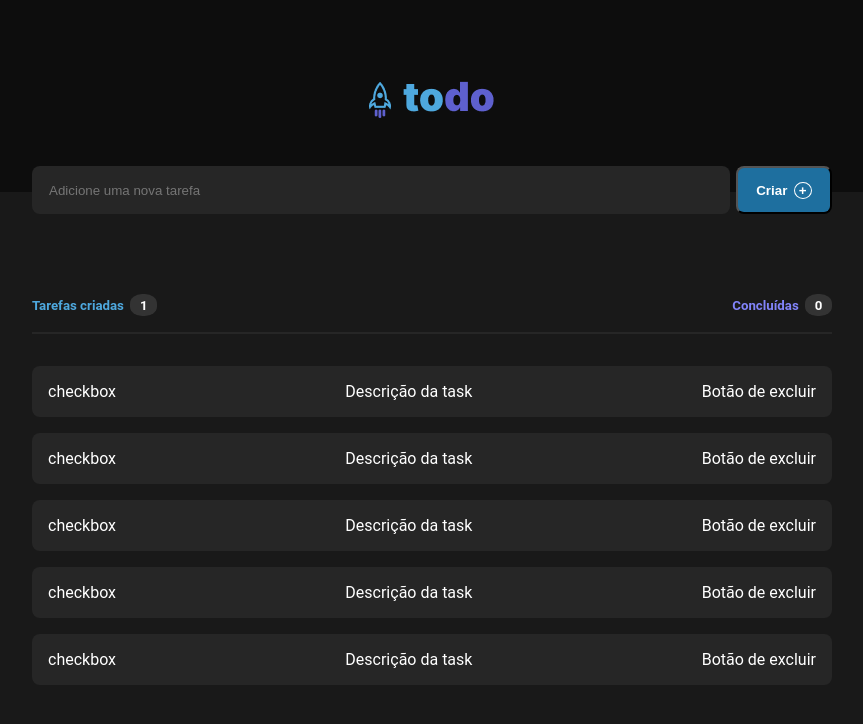
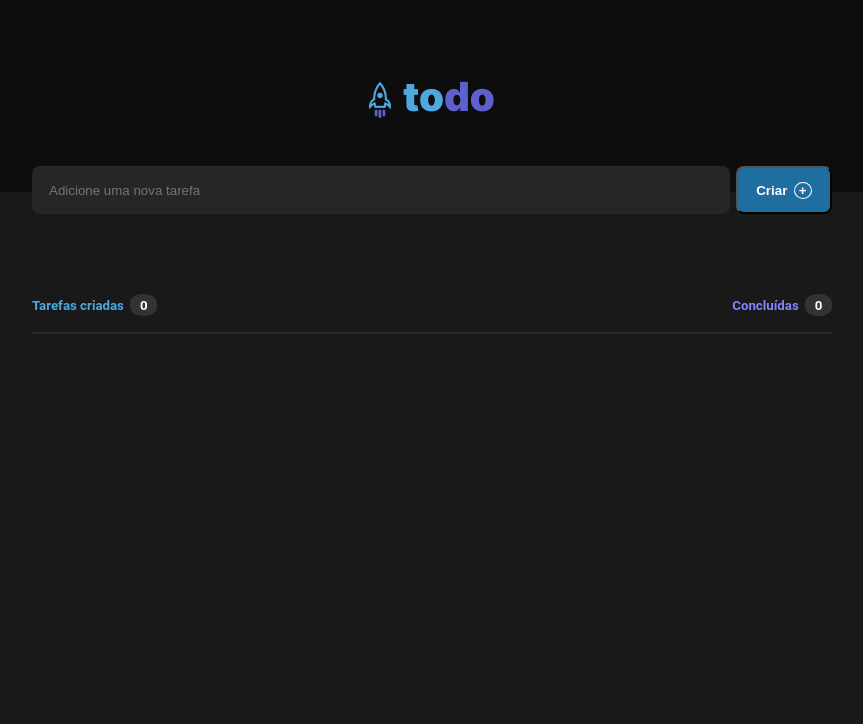
Before and after one commit to GuiSandoval/todo-list, a React (Vite) app: page / in a window 1280 px wide. Shown: the top 724 px of the page, without its empty margins (208-1071 px from the left). Built offline with nearby package versions, Linux system fonts and the light colour scheme.

Commit message:
Add core to addTask

```diff
--- a/src/pages/Home/components/SectionInput/index.tsx
+++ b/src/pages/Home/components/SectionInput/index.tsx
@@ -1,8 +1,27 @@
 import React, { useState } from 'react'
 import * as S from "./styles"
+import { ITask } from '../../interfaces';
 
-function SectionInput() {
+interface SectionInputProps {
+  addTask: (task: ITask) => void;
+}
+
+function SectionInput({ addTask }: SectionInputProps) {
   const [inputValue, setInputValue] = useState('')
+
+  function handleAddTask(e: React.MouseEvent<HTMLButtonElement>) {
+    e.preventDefault();
+
+    if (!inputValue) return alert('Você precisa digitar uma tarefa!');
+    const newTask = {
+      id: new Date().getTime(),
+      title: inputValue,
+      isCompleted: false
+    } as ITask;
+
+    addTask(newTask);
+    setInputValue('');
+  }
 
   return (
     <S.ContainerSectionInput>
@@ -12,7 +31,7 @@ function SectionInput() {
         value={inputValue}
         onChange={(e) => setInputValue(e.currentTarget.value)}
       />
-      <button type="button">Criar</button>
+      <button type="submit" onClick={(e) => handleAddTask(e)}>Criar</button>
     </S.ContainerSectionInput>
   )
 }
--- a/src/pages/Home/components/SectionInput/styles.ts
+++ b/src/pages/Home/components/SectionInput/styles.ts
@@ -1,6 +1,6 @@
 import styled from "styled-components";
 
-export const ContainerSectionInput = styled.section`
+export const ContainerSectionInput = styled.form`
   display: flex;
   flex-direction: row;
   justify-content: center;
--- a/src/pages/Home/components/SectionList/TaskField/index.tsx
+++ b/src/pages/Home/components/SectionList/TaskField/index.tsx
@@ -1,12 +1,17 @@
 import React from 'react'
 import * as S from './styles';
 
-function TaskField() {
+interface TaskFieldProps {
+  title: string;
+  isCompleted: boolean;
+}
+
+function TaskField({ title, isCompleted }: TaskFieldProps) {
   return (
     <S.ContainerTaskField>
       <div>checkbox</div>
-      <p>Descrição da task</p>
-      <div>Botão de excluir</div>
+      <p>{title}</p>
+      <div>Botão de excluir {isCompleted}</div>
     </S.ContainerTaskField>
   )
 }
--- a/src/pages/Home/components/SectionList/index.tsx
+++ b/src/pages/Home/components/SectionList/index.tsx
@@ -1,26 +1,34 @@
 import React from 'react'
 import * as S from './styles'
+
+import { ITask } from '../../interfaces';
+
 import { TaskField } from './TaskField';
 
 interface SectionListProps {
-  tasks: Array<any>;
+  tasks: Array<ITask>;
 }
 
 function SectionList({ tasks }: SectionListProps) {
+  const tasksCreated = tasks.filter(task => !task.isCompleted);
+  const tasksCompleted = tasks.filter(task => task.isCompleted);
+
   return (
     <S.ContainerSectionList>
 
       <S.HeaderSectionList>
-        <S.TitleListCreated>Tarefas criadas <span>1</span></S.TitleListCreated>
-        <S.TitleListCompleted>Concluídas <span>0</span></S.TitleListCompleted>
+        <S.TitleListCreated>Tarefas criadas <span>{tasksCreated.length}</span></S.TitleListCreated>
+        <S.TitleListCompleted>Concluídas <span>{tasksCompleted.length}</span></S.TitleListCompleted>
       </S.HeaderSectionList>
 
       <S.ContentSectionList>
-        <TaskField />
-        <TaskField />
-        <TaskField />
-        <TaskField />
-        <TaskField />
+        {tasks.map(task => (
+          <TaskField
+            key={task.id}
+            title={task.title}
+            isCompleted={task.isCompleted}
+          />
+        ))}
       </S.ContentSectionList>
     </S.ContainerSectionList>
   )
--- a/src/pages/Home/index.tsx
+++ b/src/pages/Home/index.tsx
@@ -4,17 +4,24 @@ import { SectionContainer } from '../../layouts/Section'
 import { Header } from '../../components/Header'
 import { Content } from '../../components/Content'
 
+import { ITask } from './interfaces'
 import SectionInput from './components/SectionInput'
 import { SectionList } from './components/SectionList'
 
 function Home() {
-  const [tasks, setTasks] = useState([]);
+  const [tasks, setTasks] = useState<ITask[]>([]);
+
+  function addTask(task: ITask) {
+    const taskExists = tasks.find(t => t.title === task.title);
+    if (taskExists) return alert('Essa tarefa já foi adicionada!');
+    setTasks(prev => ([...prev, task]));
+  }
 
   return (
     <SectionContainer>
       <Header />
       <Content>
-        <SectionInput />
+        <SectionInput addTask={addTask} />
         <SectionList tasks={tasks} />
       </Content>
     </SectionContainer>
--- /dev/null
+++ b/src/pages/Home/interfaces/index.ts
@@ -0,0 +1,5 @@
+export interface ITask {
+  id: number;
+  title: string;
+  isCompleted: boolean;
+}
```
